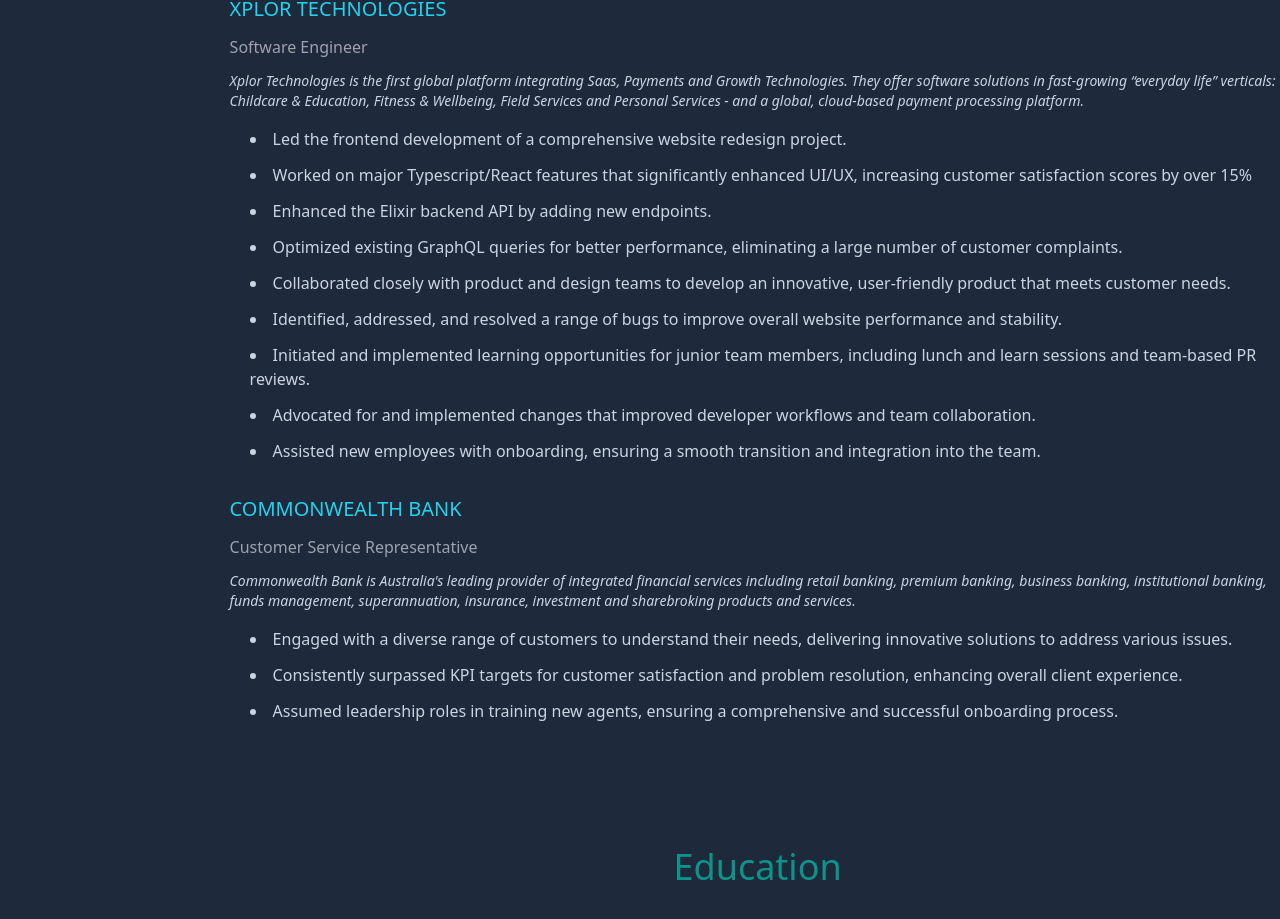
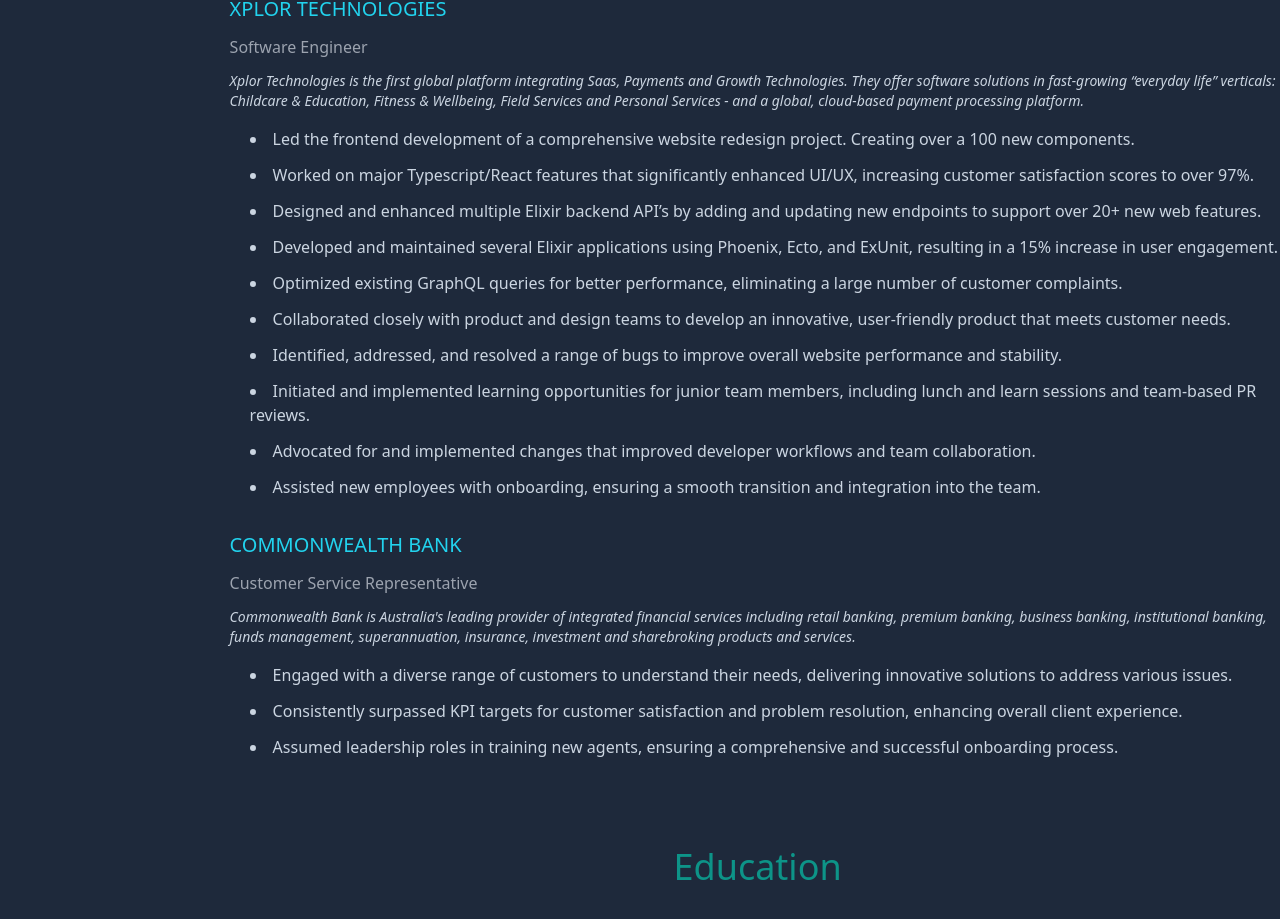
Before and after one commit to ndon97/personalWebsite, a React (Vite) app: page / in a window 1280 px wide. Shown: the part 3277-4196 px from the top of the page. Built offline with nearby package versions, Linux system fonts and the light colour scheme.

Commit message:
point updates

```diff
--- a/src/HomePage/Experience/Experience.tsx
+++ b/src/HomePage/Experience/Experience.tsx
@@ -12,9 +12,10 @@
           role="Software Engineer"
           description="Xplor Technologies is the first global platform integrating Saas, Payments and Growth Technologies. They offer software solutions in fast-growing “everyday life” verticals: Childcare & Education, Fitness & Wellbeing, Field Services and Personal Services - and a global, cloud-based payment processing platform."
           points={[
-            'Led the frontend development of a comprehensive website redesign project.',
-            'Worked on major Typescript/React features that significantly enhanced UI/UX, increasing customer satisfaction scores by over 15%',
-            'Enhanced the Elixir backend API by adding new endpoints.',
+            'Led the frontend development of a comprehensive website redesign project. Creating over a 100 new components.',
+            'Worked on major Typescript/React features that significantly enhanced UI/UX, increasing customer satisfaction scores to over 97%.',
+            'Designed and enhanced multiple Elixir backend API’s by adding and updating new endpoints to support over 20+ new web features.',
+            'Developed and maintained several Elixir applications using Phoenix, Ecto, and ExUnit, resulting in a 15% increase in user engagement.',
             'Optimized existing GraphQL queries for better performance, eliminating a large number of customer complaints.',
             'Collaborated closely with product and design teams to develop an innovative, user-friendly product that meets customer needs.',
             'Identified, addressed, and resolved a range of bugs to improve overall website performance and stability.',
```
